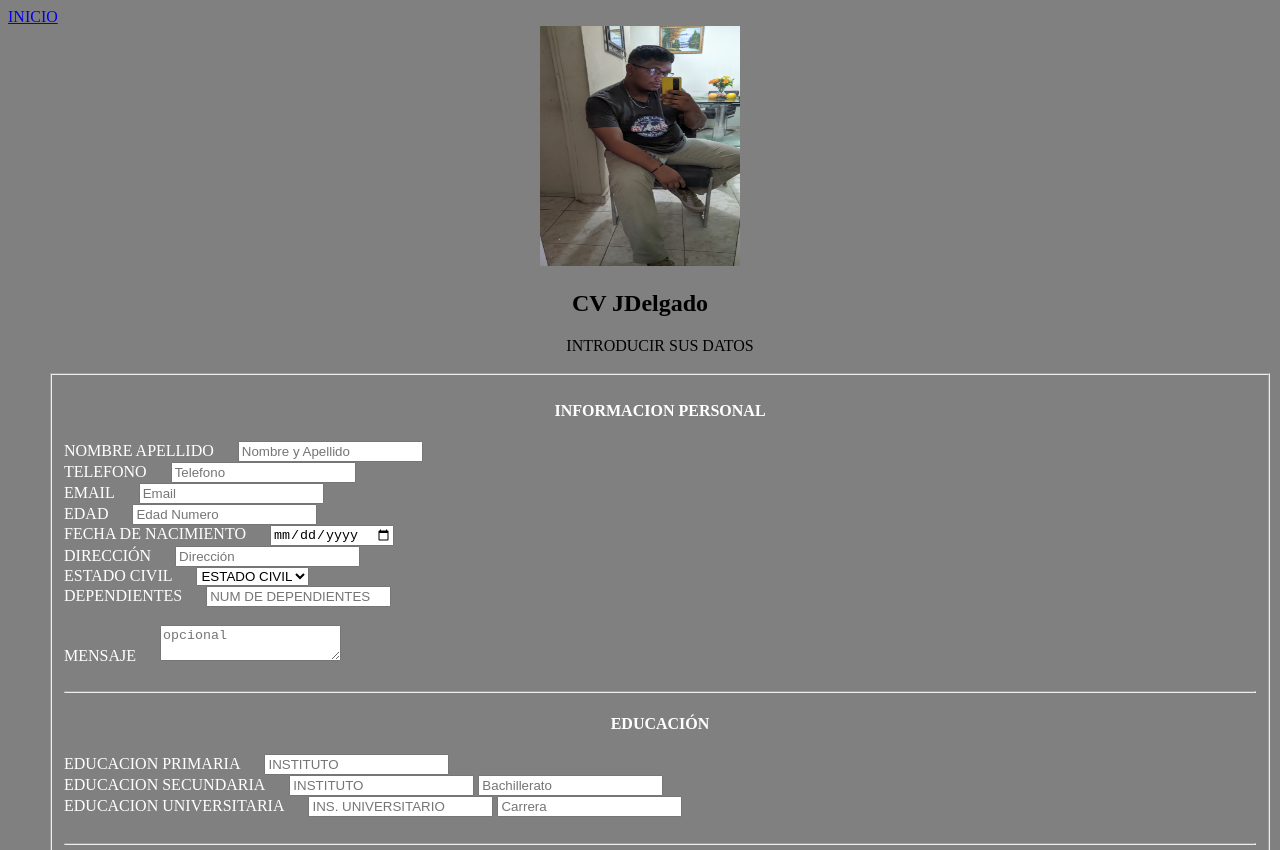
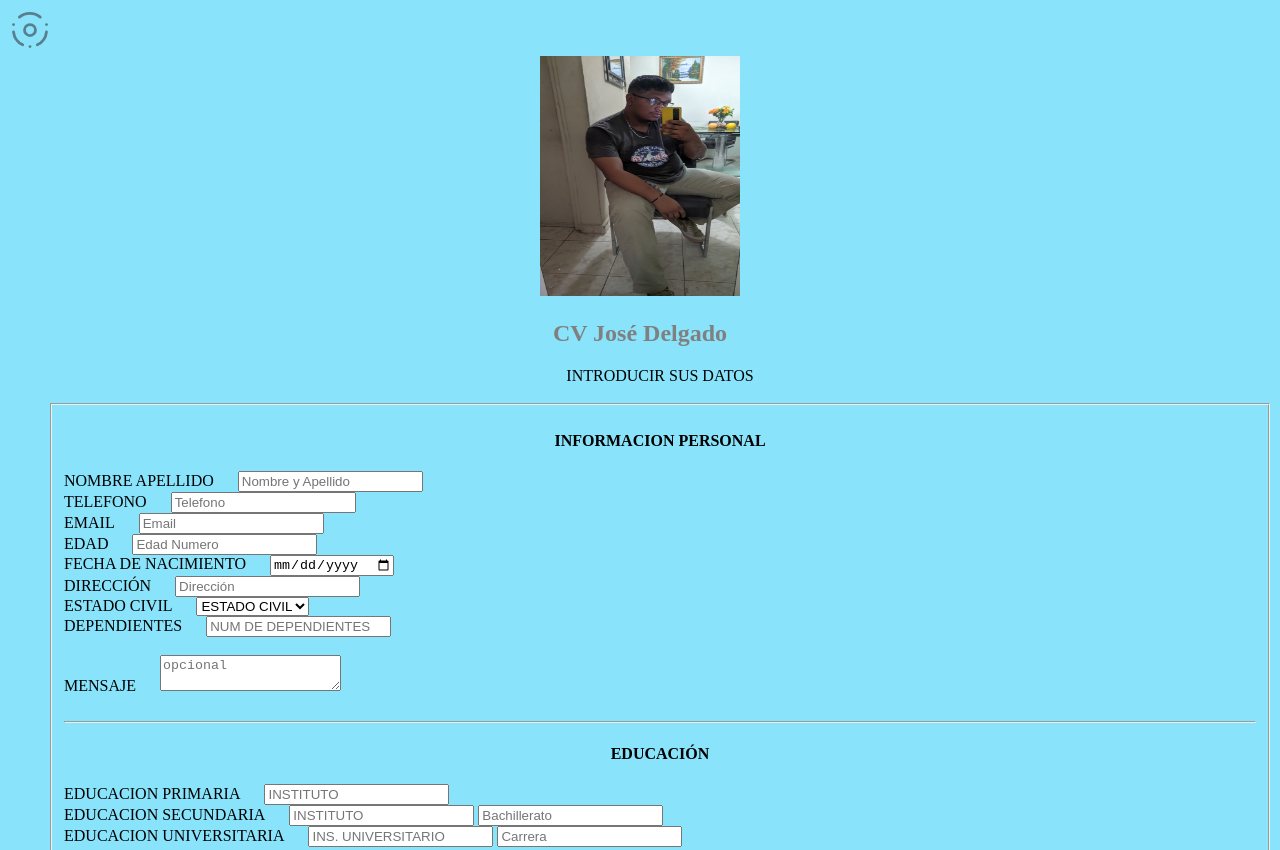
Before and after one commit to AdanSerrano/GL122-H, a plain HTML site: page Lab_No4/PaginaWeb/pageJDelgado.html in a window 1280 px wide. Shown: the top 850 px of the page. Drawn offline with Linux system fonts and the light colour scheme.

Commit message:
Modificacion Page CV

```diff
--- a/Lab_No4/PaginaWeb/pageJDelgado.html
+++ b/Lab_No4/PaginaWeb/pageJDelgado.html
@@ -6,14 +6,26 @@
     <meta name = "viewport" content = "width=device-width, minimum-scale=1.0, maximum-scale = 1.0, user-scalable = no">
     <title>LABORATORIO 4</title>
 </head>
-<body bgcolor="grey">
+<body bgcolor="88E3FB">
     <div>
-        <a href="../home.html/main.html">INICIO</a>
+        <a href="../home.html/main.html"><svg xmlns="http://www.w3.org/2000/svg" class="icon icon-tabler icon-tabler-atom-2" width="44" height="44" viewBox="0 0 24 24" stroke-width="1.5" stroke="#597e8d" fill="none" stroke-linecap="round" stroke-linejoin="round">
+            <path stroke="none" d="M0 0h24v24H0z" fill="none"/>
+            <circle cx="12" cy="12" r="3" />
+            <line x1="12" y1="21" x2="12" y2="21.01" />
+            <line x1="3" y1="9" x2="3" y2="9.01" />
+            <line x1="21" y1="9" x2="21" y2="9.01" />
+            <path d="M8 20.1a9 9 0 0 1 -5 -7.1" />
+            <path d="M16 20.1a9 9 0 0 0 5 -7.1" />
+            <path d="M6.2 5a9 9 0 0 1 11.4 0" />
+          </svg></a>
     </div>
         <section>
             <center>
+                <font color="grey">
                 <img src="../img/jose.jpg" width="200" height="240" alt="">
-                <h2>CV JDelgado</h2>
+                <h1>CV José Delgado</h1>
+            </font>
+
             </center>
         <div>
             <form action="../PaginaWeb/pageJDelgado.html">
@@ -24,7 +36,7 @@
                         </legend>
                     </center>
                     <br>
-                    <font color="white">
+                    <font color="black">
                         <fieldset>
                             <section>
                                 <center>
```
